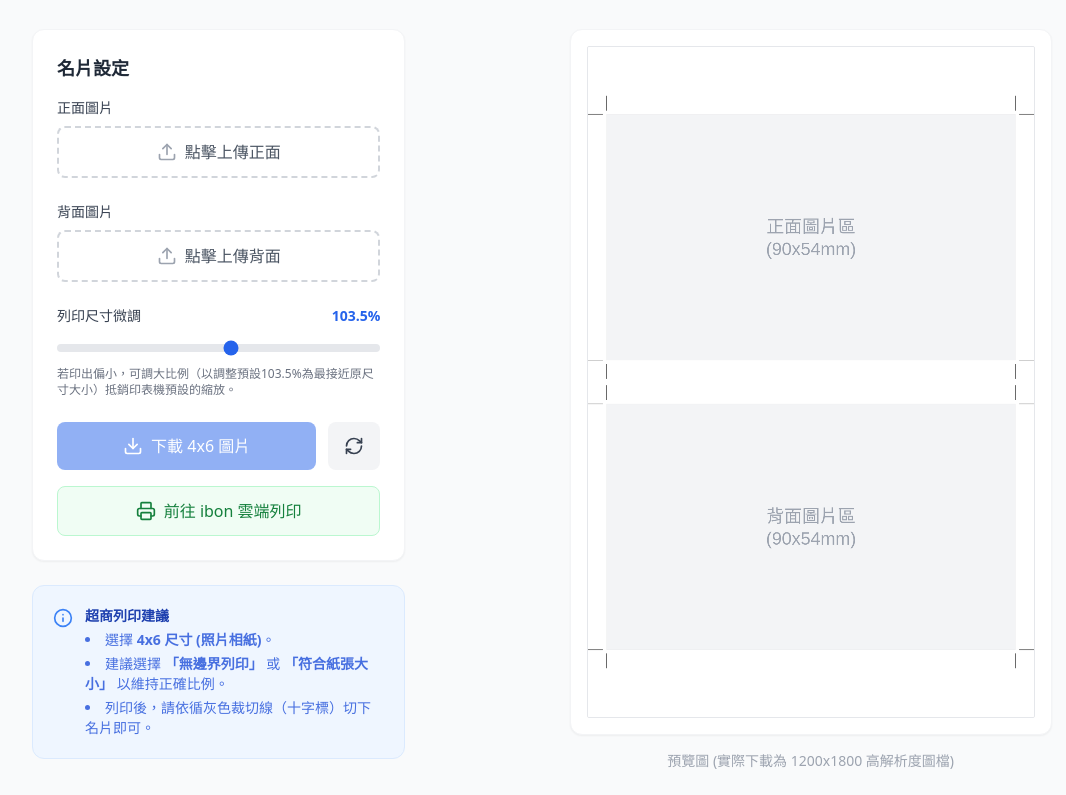
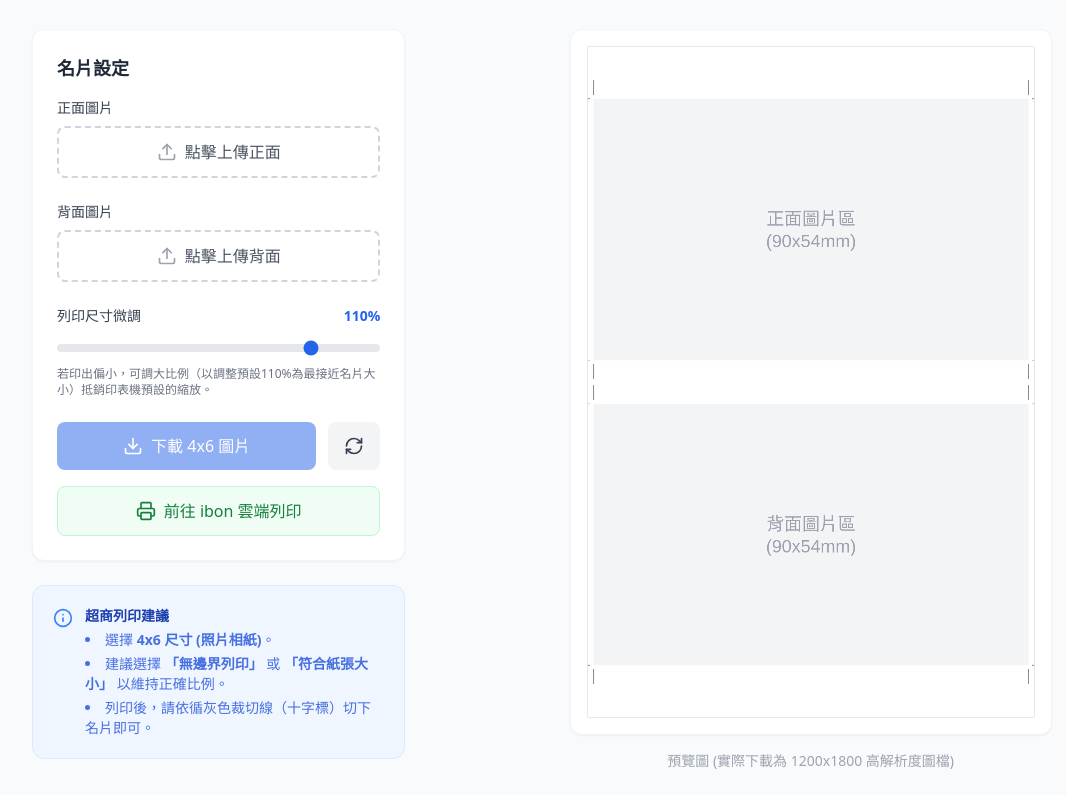
Before and after one commit to RandomBeanss/Card, a plain HTML site: page index.html in a window 1280 px wide. Both pictures are taken after a click on the button "重新設定". Shown: the part 95-890 px from the top of the page, without its empty margins (32-1098 px from the left). Drawn offline with nearby package versions, Linux system fonts and the light colour scheme.

Commit message:
Update index.html

```diff
--- a/index.html
+++ b/index.html
@@ -62,10 +62,10 @@
           <div class="mb-6">
             <div class="flex justify-between items-end mb-2">
               <label class="block text-sm font-medium text-gray-700">列印尺寸微調</label>
-              <span id="scaleValue" class="text-sm font-bold text-blue-600">103.5%</span>
+              <span id="scaleValue" class="text-sm font-bold text-blue-600">110%</span>
             </div>
-            <input type="range" id="scaleSlider" min="90" max="115" step="0.5" value="103.5" class="w-full h-2 bg-gray-200 rounded-lg appearance-none cursor-pointer accent-blue-600">
-            <p class="text-xs text-gray-500 mt-2">若印出偏小，可調大比例（以調整預設103.5%為最接近原尺寸大小）抵銷印表機預設的縮放。</p>
+            <input type="range" id="scaleSlider" min="90" max="115" step="0.5" value="110" class="w-full h-2 bg-gray-200 rounded-lg appearance-none cursor-pointer accent-blue-600">
+            <p class="text-xs text-gray-500 mt-2">若印出偏小，可調大比例（以調整預設110%為最接近名片大小）抵銷印表機預設的縮放。</p>
           </div>
 
           <div class="flex flex-col gap-3">
@@ -306,8 +306,8 @@
       backRotated = false;
       document.getElementById('frontUpload').value = '';
       document.getElementById('backUpload').value = '';
-      document.getElementById('scaleSlider').value = 103.5;
-      document.getElementById('scaleValue').textContent = '103.5%';
+      document.getElementById('scaleSlider').value = 110;
+      document.getElementById('scaleValue').textContent = '110%';
       drawCanvas();
     });
 
```
